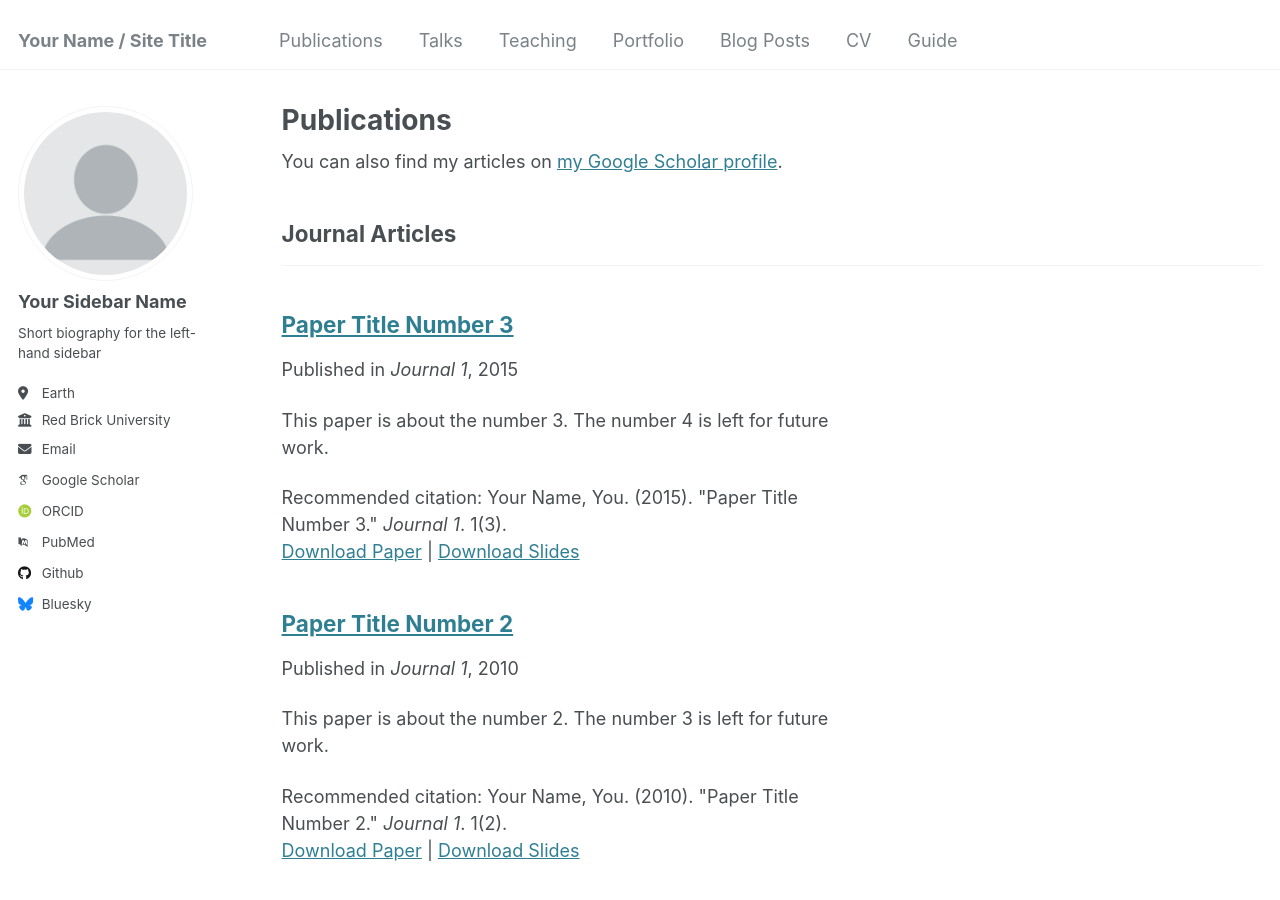
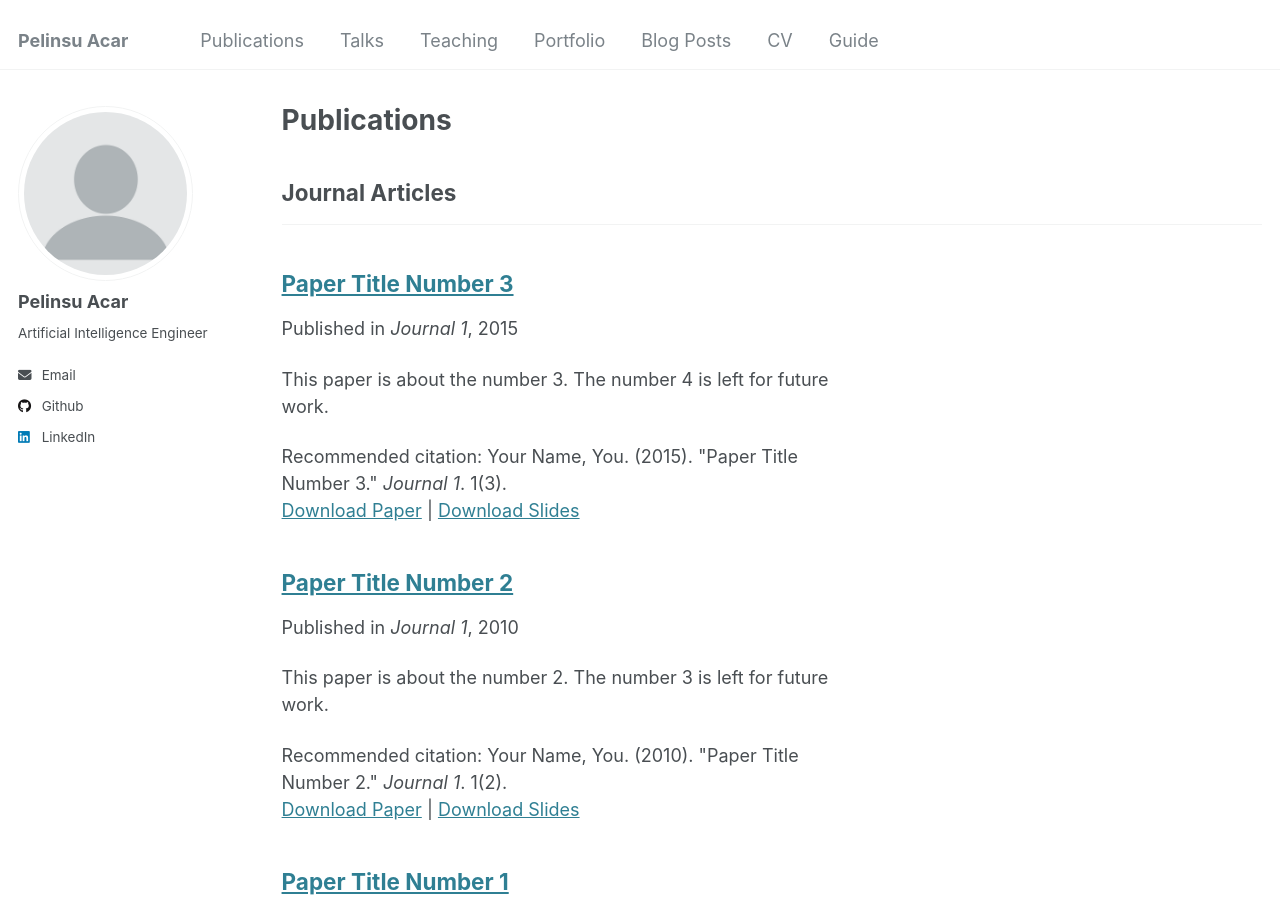
Before and after one commit to pelinsuacar/pelinsuacar.github.io, a Jekyll site: the page built from _pages/publications.html, in a window 1280 px wide and 900 px high. Built offline with Jekyll 4.4.1, drawn with Linux system fonts in a browser that asks for light colours; some web fonts are replaced.

Commit message:
Update _config.yml

```diff
--- a/_config.yml
+++ b/_config.yml
@@ -8,7 +8,7 @@
 
 # Basic Site Settings
 locale                   : "en-US"
-title                    : "Your Name / Site Title"
+title                    : "Pelinsu Acar"
 title_separator          : "-"
 name                     : &name "Your Name"
 description              : &description "personal description"
@@ -22,57 +22,18 @@ repository               : "academicpages/academicpages.github.io"
 author:
   # Biographic information
   avatar           : "profile.png"
-  name             : "Your Sidebar Name"
+  name             : "Pelinsu Acar"
   pronouns         : # example: "she/her"
-  bio              : "Short biography for the left-hand sidebar"
-  location         : "Earth"
-  employer         : "Red Brick University"
+  bio              : "Artificial Intelligence Engineer"
   uri              : # URL
-  email            : "none@example.org"
+  email            : "pelinsu.acar@outlook.com"
 
-  # Academic websites
-  arxiv            : # URL - Update with the correct link to your profile
-  googlescholar    : "https://scholar.google.com/citations?user=PS_CX0AAAAAJ"
-  impactstory      : # URL
-  orcid            : "http://orcid.org/yourorcidurl"
-  semantic         : # URL
-  pubmed           : "https://www.ncbi.nlm.nih.gov/pubmed/?term=john+snow"
-  researchgate     : # URL
-  scopus           : # URL
 
   # Repositories and software development
-  bitbucket        : # Username - Update with your username on the site
-  codepen          : # Username
-  dribbble         : # Username
-  github           : "academicpages"
-  kaggle           : # Username
-  stackoverflow    : # User number or user number and name (i.e., use "1" or "1/jeff-atwood")
+  github           : "https://github.com/pelinsuacar"
 
   # Social media
-  bluesky          : "bsky.app" # Replace this with you Bluesky username
-  facebook         : # Username
-  flickr           : # Username
-  foursquare       : # Username
-  goodreads        : # Username
-  google_plus      : # Username
-  keybase          : # Username
-  instagram        : # Username
-  lastfm           : # Username
-  linkedin         : # Username
-  mastodon         : # URL
-  medium           : # URL
-  pinterest        : # Username
-  soundcloud       : # Username
-  steam            : # Username
-  telegram         : # URL
-  tumblr           : # Username
-  twitter          : # Username for X / Twitter
-  vine             : # Username
-  weibo            : # Username
-  wikipedia        : # Username
-  xing             : # Username
-  youtube          : # Username
-  zhihu            : # Username
+  linkedin         : "https://www.linkedin.com/in/pelinsu-acar-5992b5207/"
 
 # Publication Category - The following the list of publication categories and their headings
 publication_category:
```
